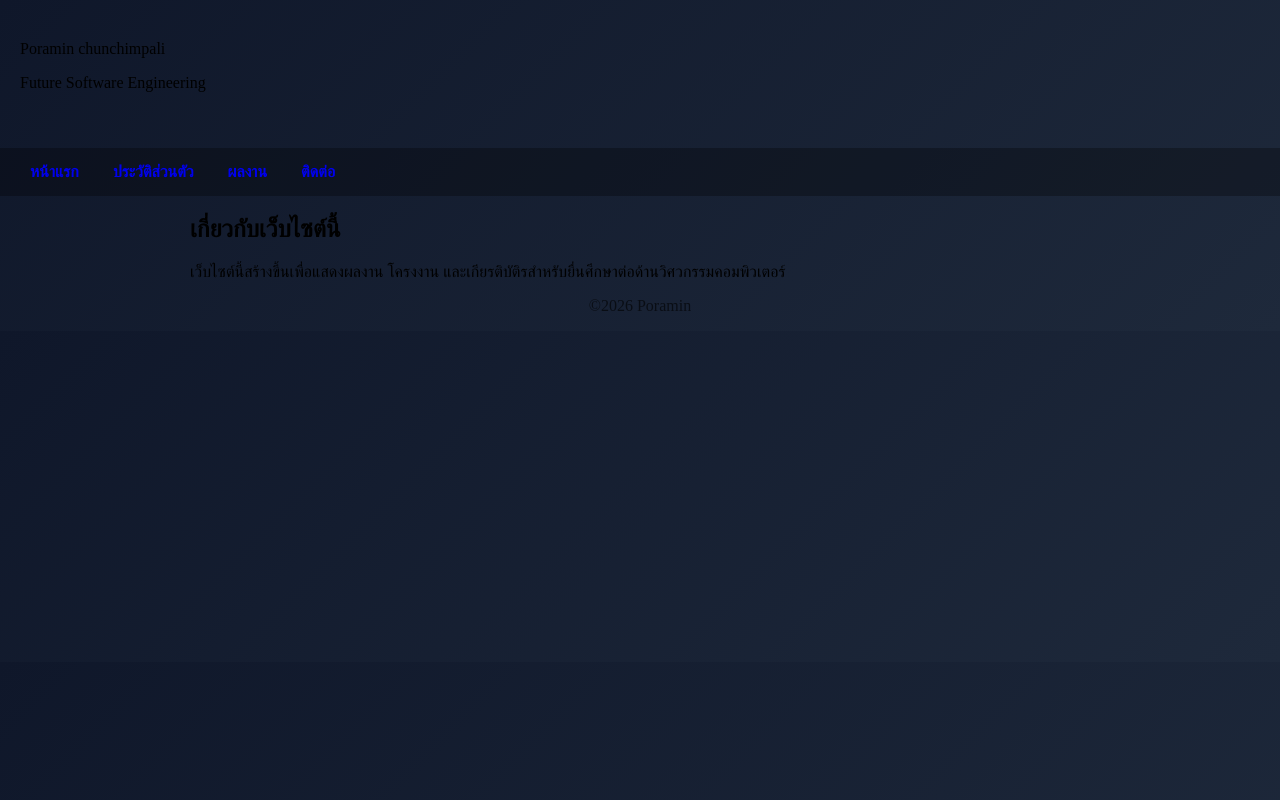
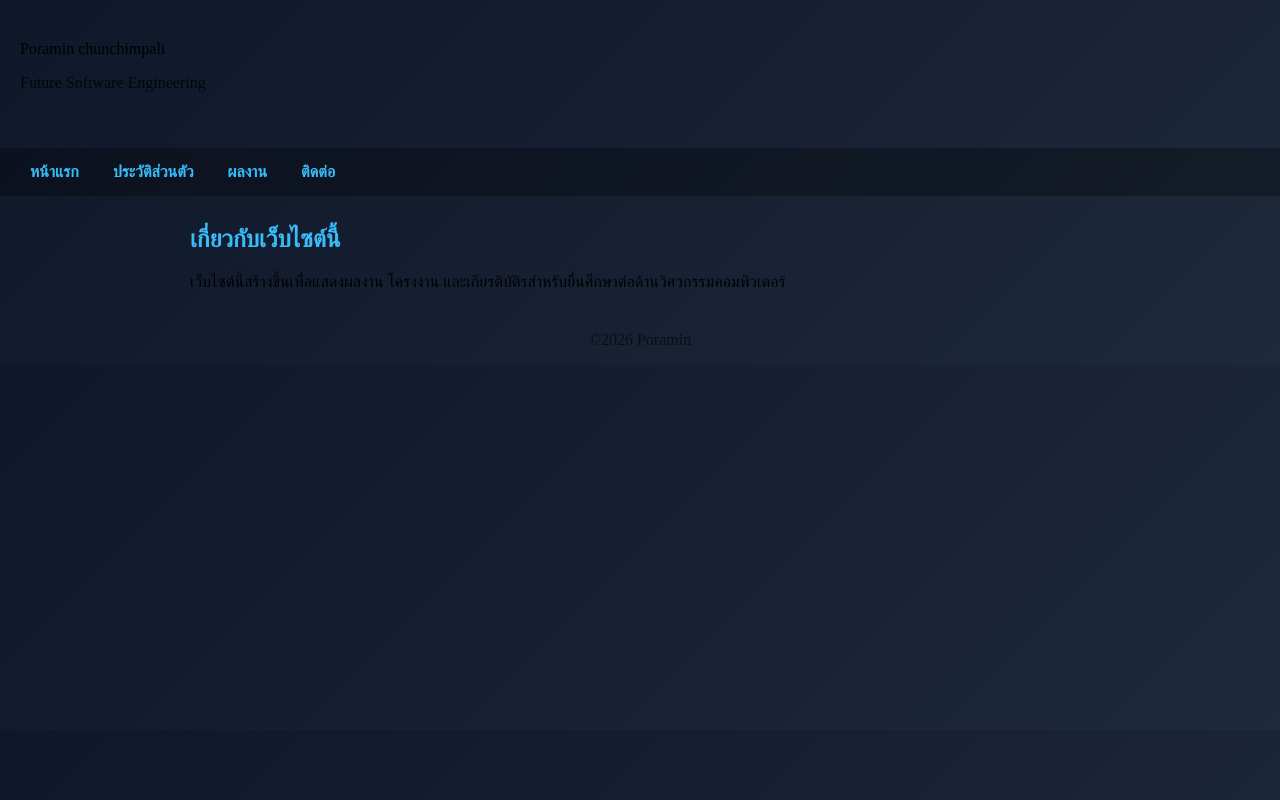
Before and after one commit to Poramin11/poramin, a plain HTML site: page index.html in a window 1280 px wide. Drawn offline with Linux system fonts and the light colour scheme.

Commit message:
Update index.html

```diff
--- a/index.html
+++ b/index.html
@@ -24,14 +24,14 @@
             }
 
             nav a {
-                coler: #38bdf8;
+                color: #38bdf8;
                 margin: 0 15px;
                 text-decoration: none;
                 font-weight: bold;
             }
 
             never a:hover {
-                coler: white
+                color: white;
             }
 
             main {
@@ -48,12 +48,39 @@
 
             footer {
                 text-align: center;
-                pading: 20px
+                pading: 20px;
                 margin-top: 40px;
                 opacity: 0.6;
             }
 
+            header h1 {
+                font-size: 32px;
+            }
+
+            header p{
+                opacity: 0.8;
+            }
+
+            section {
+                blackground: rgba(225,225,225,0.8);
+                pading: 30px;
+                border-radius: 15px;
+                margin-top: 30px;
+
+            }
+
+            h2 {
+                color: #38bdf8;
+            }
+
+            footer {
+                text-align: center;
+                pading: 20px;
+                margin-top: 40px;
+                opacity: 0.6;
+            }
         </style>
+
     </head>
     <body>
 
```
